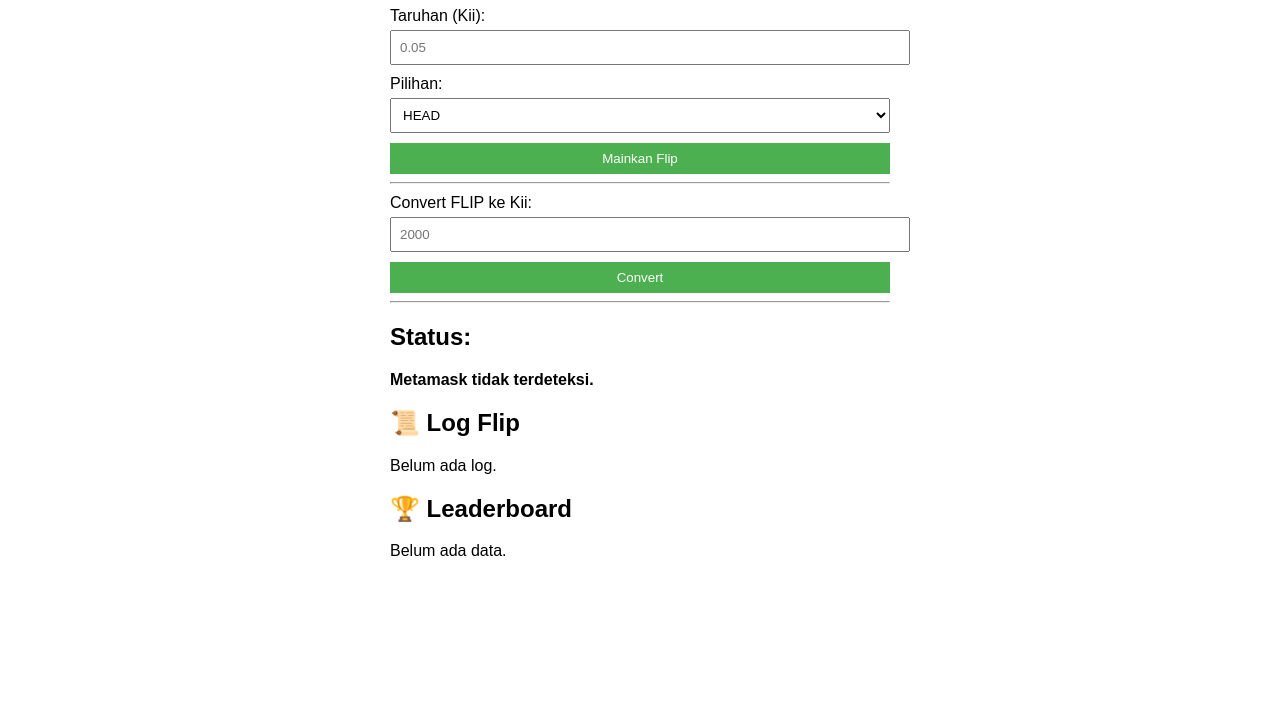
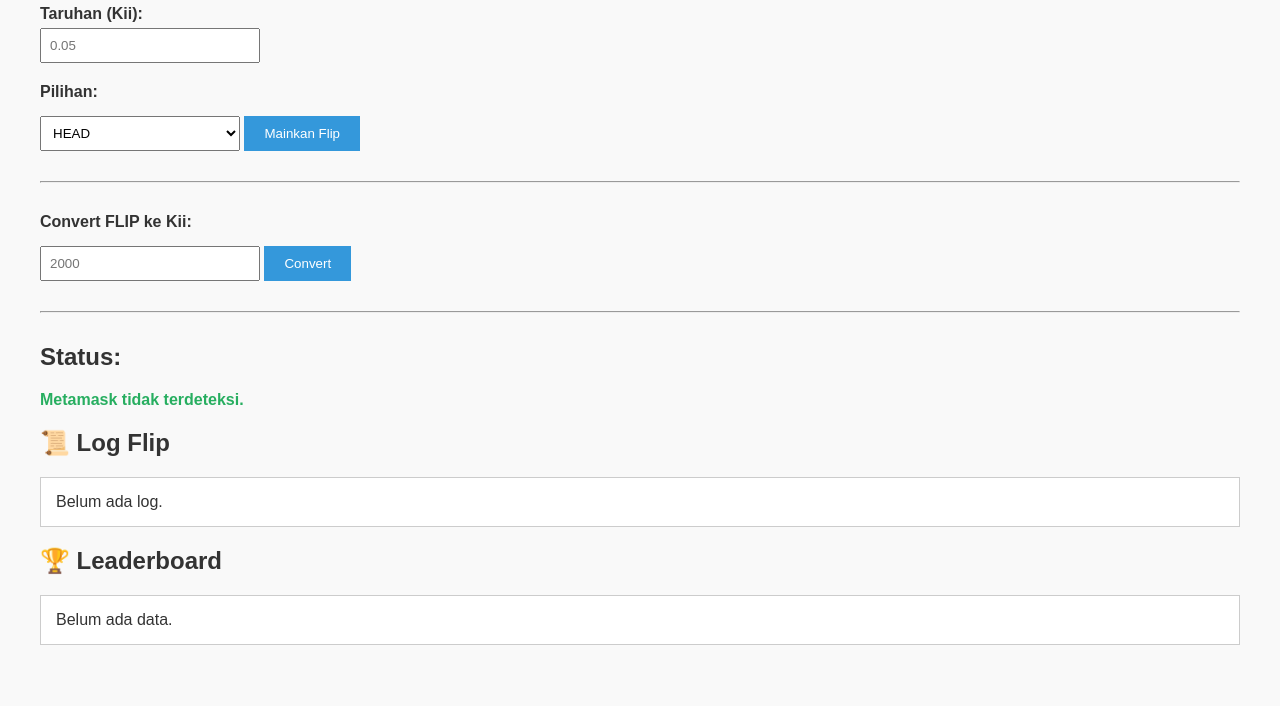
Before and after one commit to sherpoh/FlipGame001, a plain HTML site: page index.html in a window 1280 px wide. Shown: the part 94-800 px from the top of the page. Drawn offline with Linux system fonts and the light colour scheme.

Commit message:
Update style.css

```diff
--- a/style.css
+++ b/style.css
@@ -1,29 +1,52 @@
 body {
-  font-family: sans-serif;
-  padding: 20px;
-  max-width: 500px;
-  margin: auto;
+  font-family: Arial, sans-serif;
+  margin: 40px;
+  background-color: #f9f9f9;
+  color: #333;
 }
+
+h1 {
+  color: #2c3e50;
+}
+
 label {
   display: block;
-  margin-top: 10px;
-}
-input, select, button {
-  width: 100%;
-  padding: 8px;
-  margin-top: 5px;
-}
-button {
-  background-color: #4CAF50;
-  color: white;
-  border: none;
-  margin-top: 10px;
-  cursor: pointer;
-}
-button:hover {
-  background-color: #45a049;
-}
-#status {
   margin-top: 20px;
   font-weight: bold;
 }
+
+input, select {
+  padding: 8px;
+  margin-top: 5px;
+  width: 200px;
+}
+
+button {
+  margin-top: 15px;
+  padding: 10px 20px;
+  background-color: #3498db;
+  color: white;
+  border: none;
+  cursor: pointer;
+}
+
+button:hover {
+  background-color: #2980b9;
+}
+
+hr {
+  margin: 30px 0;
+}
+
+#status {
+  font-weight: bold;
+  margin-top: 10px;
+  color: #27ae60;
+}
+
+#flipLog, #leaderboard {
+  background-color: #fff;
+  padding: 15px;
+  border: 1px solid #ccc;
+  margin-top: 10px;
+}
```
